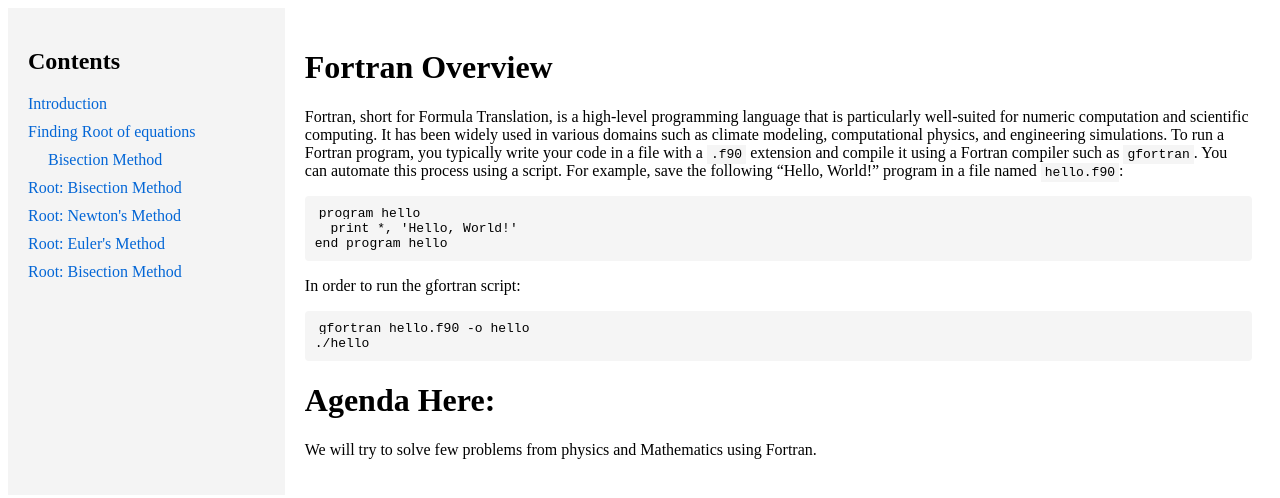
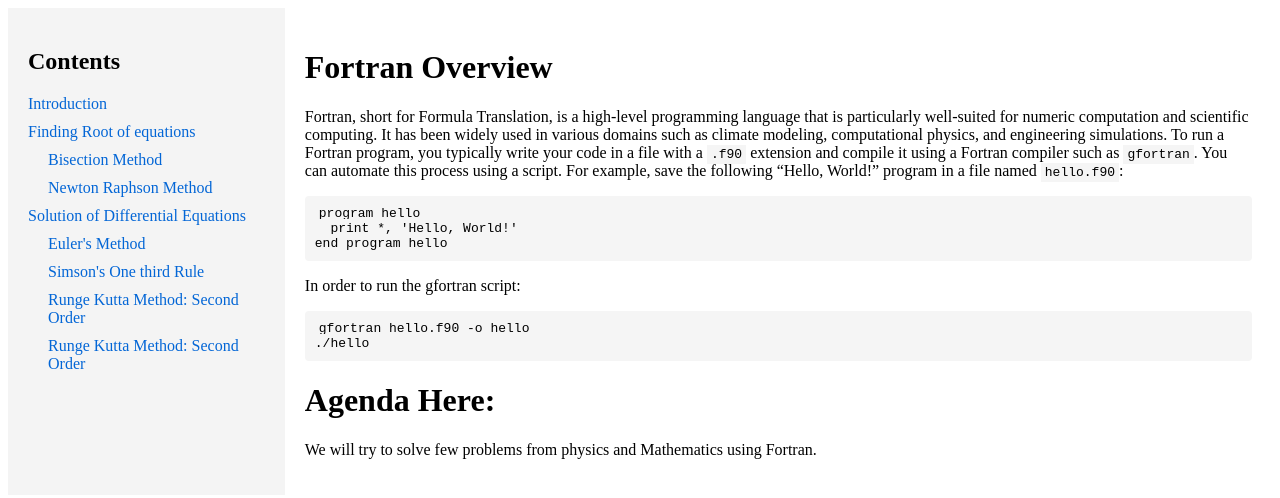
Before and after one commit to mohangiri1/scripting, a Jekyll site: the page built from docs/index.md, in a window 1280 px wide. Shown: the top 498 px of the page. Built offline with Jekyll 4.4.1, drawn with Linux system fonts in a browser that asks for light colours; comment, search, counter and statistics services are not loaded.

Commit message:
Update toc.html

```diff
--- a/docs/_includes/toc.html
+++ b/docs/_includes/toc.html
@@ -11,30 +11,33 @@
         <li>
           <a href="{{ "/roots/bisection.html" | relative_url }}">Bisection Method</a>
         <li>
+        <li>
+          <a href="{{ "/roots/newton.html" | relative_url }}">Newton Raphson Method</a>
+        <li>
+      </ul>
+    </li>
+
+    <li>
+      <a href="{{ "/diff_eqn.html" | relative_url }}">Solution of Differential Equations</a>
+      <ul>
+        <li>
+          <a href="{{ "/roots/euler.html" | relative_url }}">Euler's Method</a>
+        <li>
+        <li>
+          <a href="{{ "/roots/simson.html" | relative_url }}">Simson's One third Rule</a>
+        <li>
+        <li>
+          <a href="{{ "/roots/rk_second.html" | relative_url }}">Runge Kutta Method: Second Order</a>
+        <li>
+
+        <li>
+          <a href="{{ "/roots/rk_fourth.html" | relative_url }}">Runge Kutta Method: Second Order</a>
+        <li>
       </ul>
     </li>
 
 
 
 
-
-
-
-    <li>
-      <a href="{{ "/bisection.html" | relative_url }}">Root: Bisection Method</a>
-    </li>
-
-
-    <li>
-      <a href="{{ "/newton.html" | relative_url }}">Root: Newton's Method</a>
-    </li>
-
-      <li>
-      <a href="{{ "/bisection.html" | relative_url }}">Root: Euler's Method</a>
-    </li>
-
-      <li>
-      <a href="{{ "/bisection.html" | relative_url }}">Root: Bisection Method</a>
-    </li>
   </ul>
 </nav>
```
